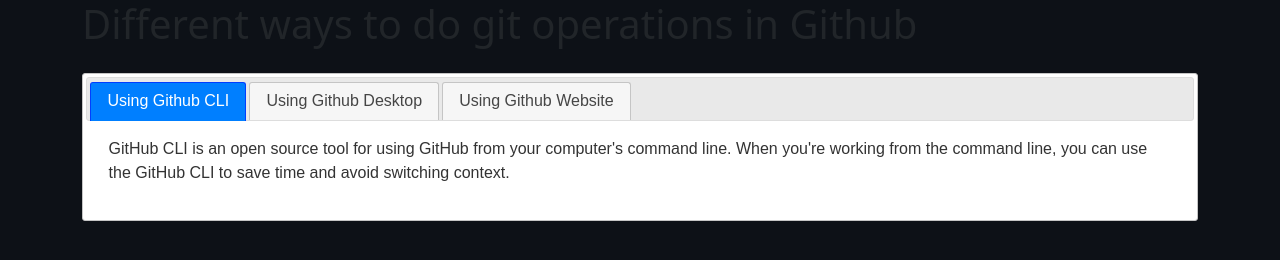
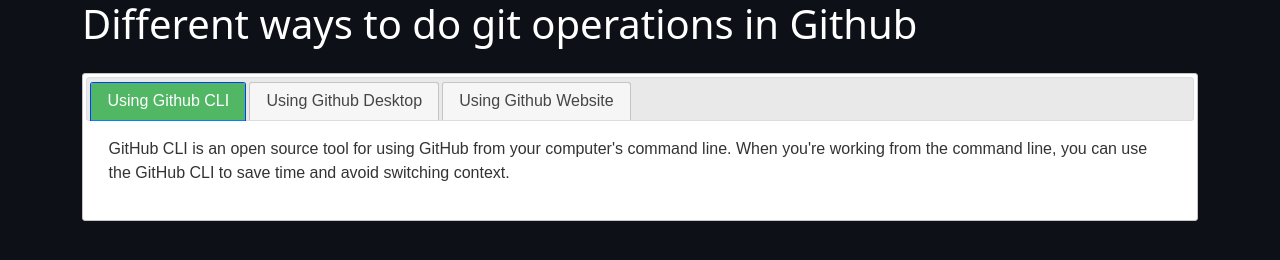
Before and after one commit to shreyastechv/jquery-tabs, a plain HTML site: page index.html in a window 1280 px wide. Drawn offline with nearby package versions, Linux system fonts and the light colour scheme.

Commit message:
Change styling a bit

```diff
--- a/css/styles.css
+++ b/css/styles.css
@@ -1,7 +1,15 @@
 body {
 	background-color: #0d1117;
+}
+
+h1 {
+	color: #fff;
 }
 
 #tabs {
 	margin-top: 25px;
 }
+
+.ui-tabs-active a {
+	background-color: #51b765;
+}
```
